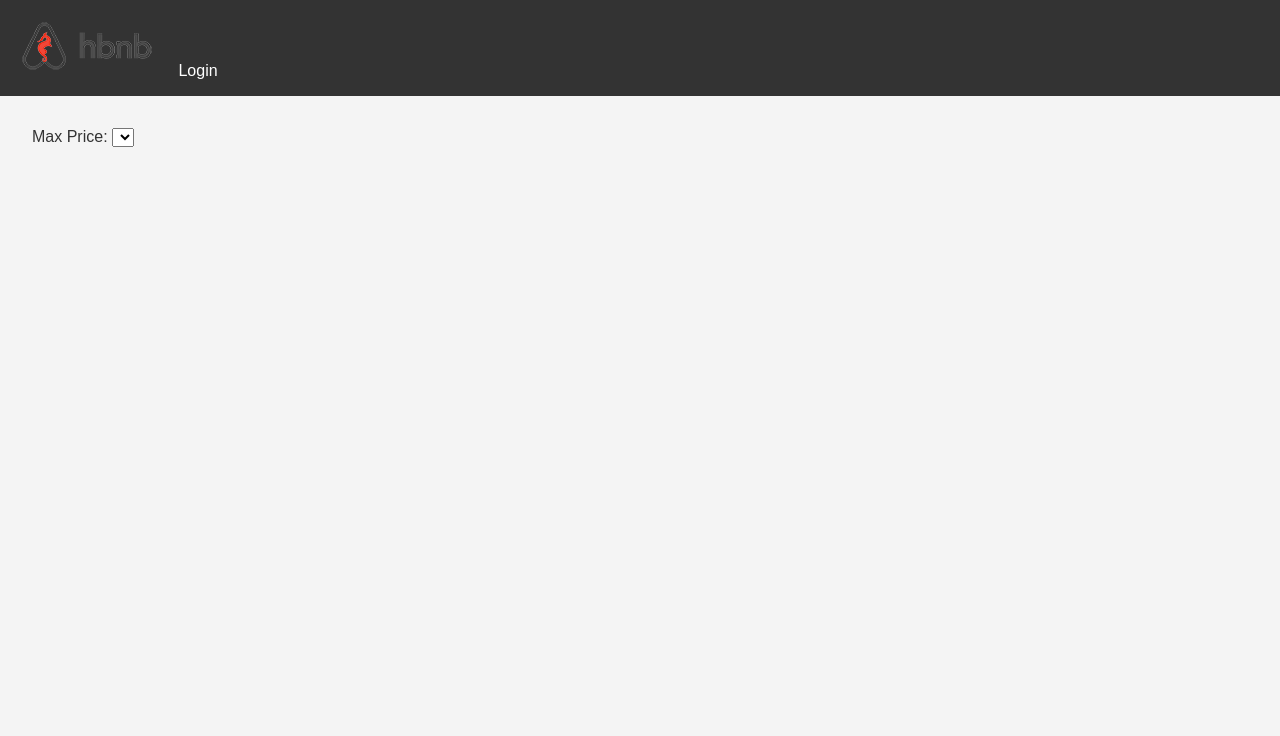
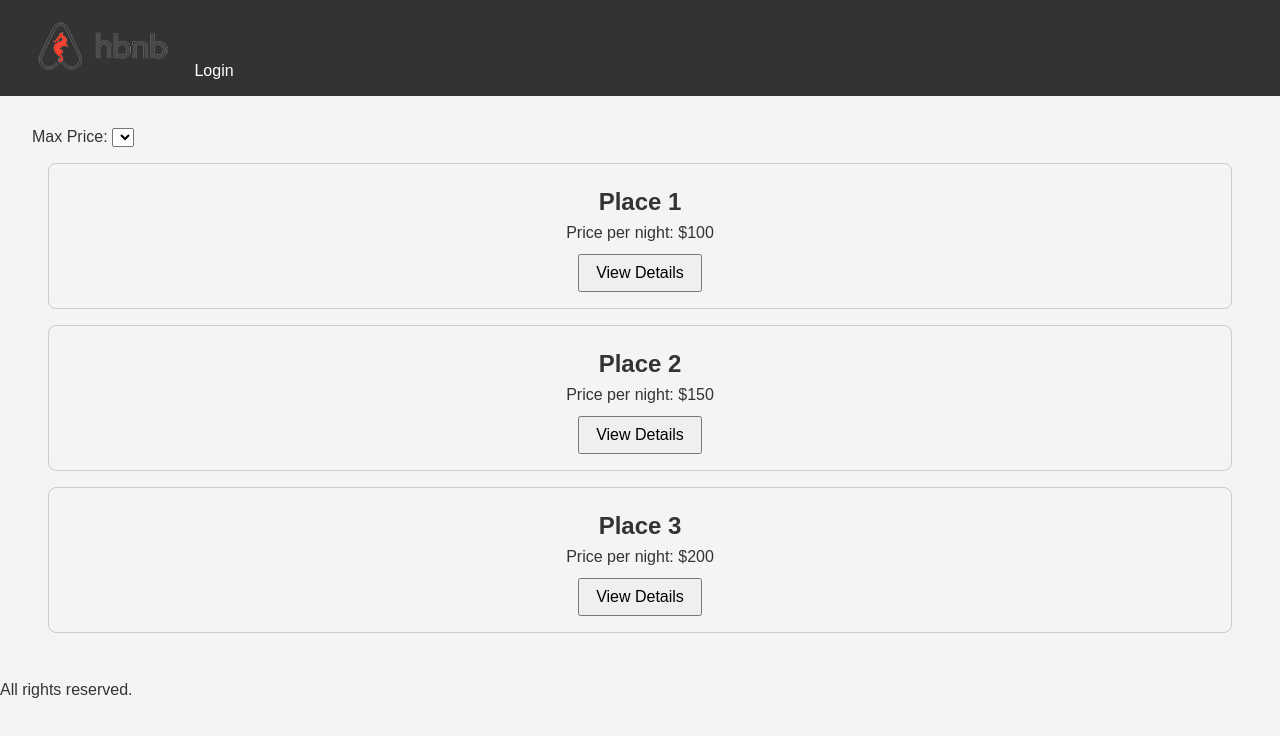
Before and after one commit to JordanHolberton/holbertonschool-hbnb, a plain HTML site: page part4/index.html in a window 1280 px wide. Drawn offline with Linux system fonts and the light colour scheme.

Commit message:
Enhance index.html with logo link and footer; add place cards with styling in styles.css

```diff
--- a/part4/index.html
+++ b/part4/index.html
@@ -1,16 +1,21 @@
 <!DOCTYPE html>
 <html lang="en">
+
 <head>
     <meta charset="UTF-8">
     <meta name="viewport" content="width=device-width, initial-scale=1.0">
     <title>List of Places</title>
     <link rel="stylesheet" href="styles.css">
+    <link rel="icon" href="images/icon.png">
 </head>
+
 <body>
     <header>
         <nav>
-            <img src="images/logo.png" alt="Logo">
-            <a href="login.html" id="login-link">Login</a>
+            <a href="index.html">
+                <img src="images/logo.png" alt="Logo" class="logo">
+            </a>
+            <a href="login.html" id="login-link" class="login-button">Login</a>
         </nav>
     </header>
     <main>
@@ -22,8 +27,27 @@
         </section>
         <section id="places-list">
             <!-- List of places will be populated dynamically -->
+            <div class="place-card">
+                <h3>Place 1</h3>
+                <p>Price per night: $100</p>
+                <button class="details-button" onclick="location.href='place.html?id=1'">View Details</button>
+            </div>
+            <div class="place-card">
+                <h3>Place 2</h3>
+                <p>Price per night: $150</p>
+                <button class="details-button" onclick="location.href='place.html?id=2'">View Details</button>
+            </div>
+            <div class="place-card">
+                <h3>Place 3</h3>
+                <p>Price per night: $200</p>
+                <button class="details-button" onclick="location.href='place.html?id=3'">View Details</button>
+            </div>
         </section>
     </main>
+    <footer>
+        <p>All rights reserved.</p>
+    </footer>
     <script src="scripts.js"></script>
 </body>
+
 </html>
--- a/part4/styles.css
+++ b/part4/styles.css
@@ -30,3 +30,27 @@ nav a {
 main {
     padding: 2rem;
 }
+.place-card {
+    border: 1px solid #ccc;
+    border-radius: 8px;
+    padding: 16px;
+    margin: 16px;
+    text-align: center;
+}
+
+.place-card h3 {
+    margin-top: 8px;
+    font-size: 1.5em;
+}
+
+.place-card p {
+    margin-top: 8px;
+    font-size: 1em;
+}
+
+.details-button {
+    margin-top: 12px;
+    padding: 8px 16px;
+    font-size: 1em;
+    cursor: pointer;
+}
```
